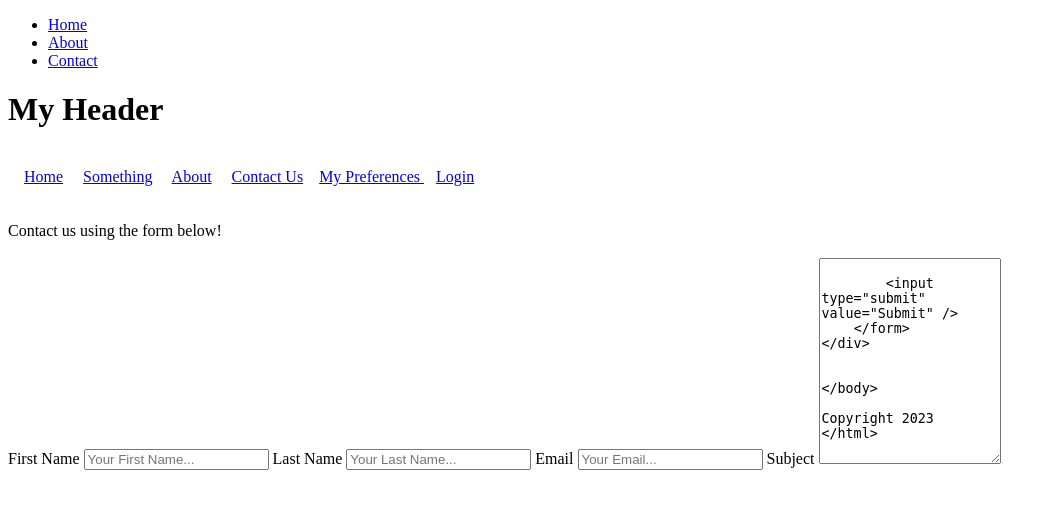
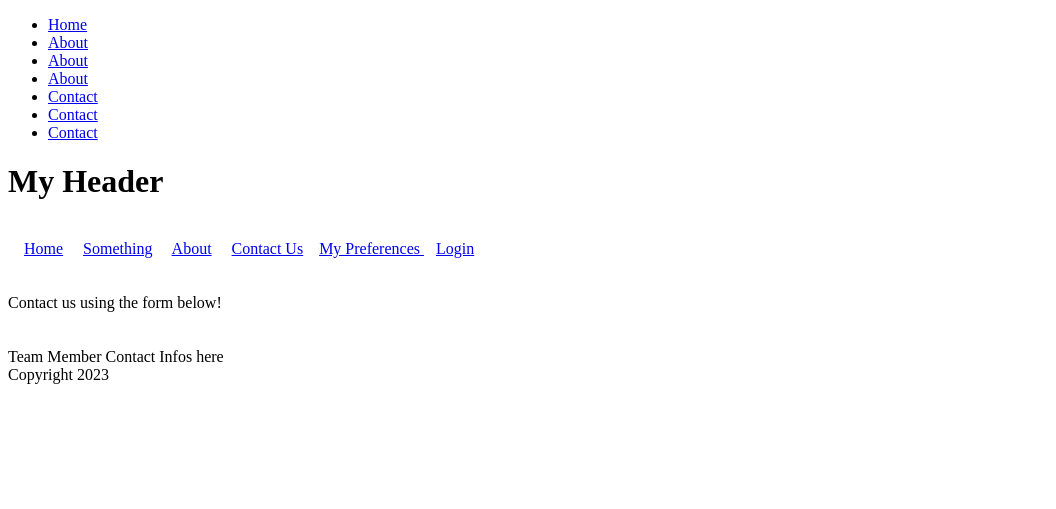
Before and after one commit to thestray259/StarRailPHPWebsite, a PHP site: page /ContactPage.php in a window 1280 px wide. Shown: the top 509 px of the page, without its empty margins (0-1056 px from the left). Run offline with PHP 8.4, Linux system fonts and the light colour scheme; data comes from the database, SQL or seed files in the repository.

Commit message:
added rest of contact and about pages

```diff
--- a/ContactPage.php
+++ b/ContactPage.php
@@ -6,25 +6,11 @@ include_once "MyHeader.php";
 $MyHeader = "Contact Page";
 
 echo "<br> Contact us using the form below! <br> <br>";
+
+echo "<br> Team Member Contact Infos here <br>";
+
+
 ?>
-
-<div class="container">
-    <form>
-        <label for="fname">First Name</label>
-        <input type="text" id="fname" name="firstname" placeholder="Your First Name..." />
-
-        <label for="lname">Last Name</label>
-        <input type="text" id="lname" name="lastname" placeholder="Your Last Name..." />
-
-        <label for="email">Email</label>
-        <input type="text" id="email" name="email" placeholder="Your Email..." />
-
-        <label for="subject">Subject</label>
-        <textarea type="text" id="subject" name="subject" placeholder="Write something..." style="height:200px" />
-
-        <input type="submit" value="Submit" />
-    </form>
-</div>
 
 <?php
 include_once "MyFooter.php";
--- a/Menu.php
+++ b/Menu.php
@@ -7,7 +7,11 @@
         <ul>
             <li><a href="index.php">Home</a></li>
             <li><a href="AboutPage.php">About</a></li>
+            <li><a href="AboutMission.php">About</a></li>
+            <li><a href="AboutHistory.php">About</a></li>
             <li><a href="ContactPage.php">Contact</a></li>
+            <li><a href="ContactEmail.php">Contact</a></li>
+            <li><a href="ContactLocations.php">Contact</a></li>
         </ul>
     </nav>
 </header>
```
Also changed, not shown: AboutHistory.php (added, +13 -0 lines), AboutMission.php (added, +13 -0 lines), ContactEmail.php (added, +31 -0 lines), ContactLocations.php (added, +13 -0 lines).
